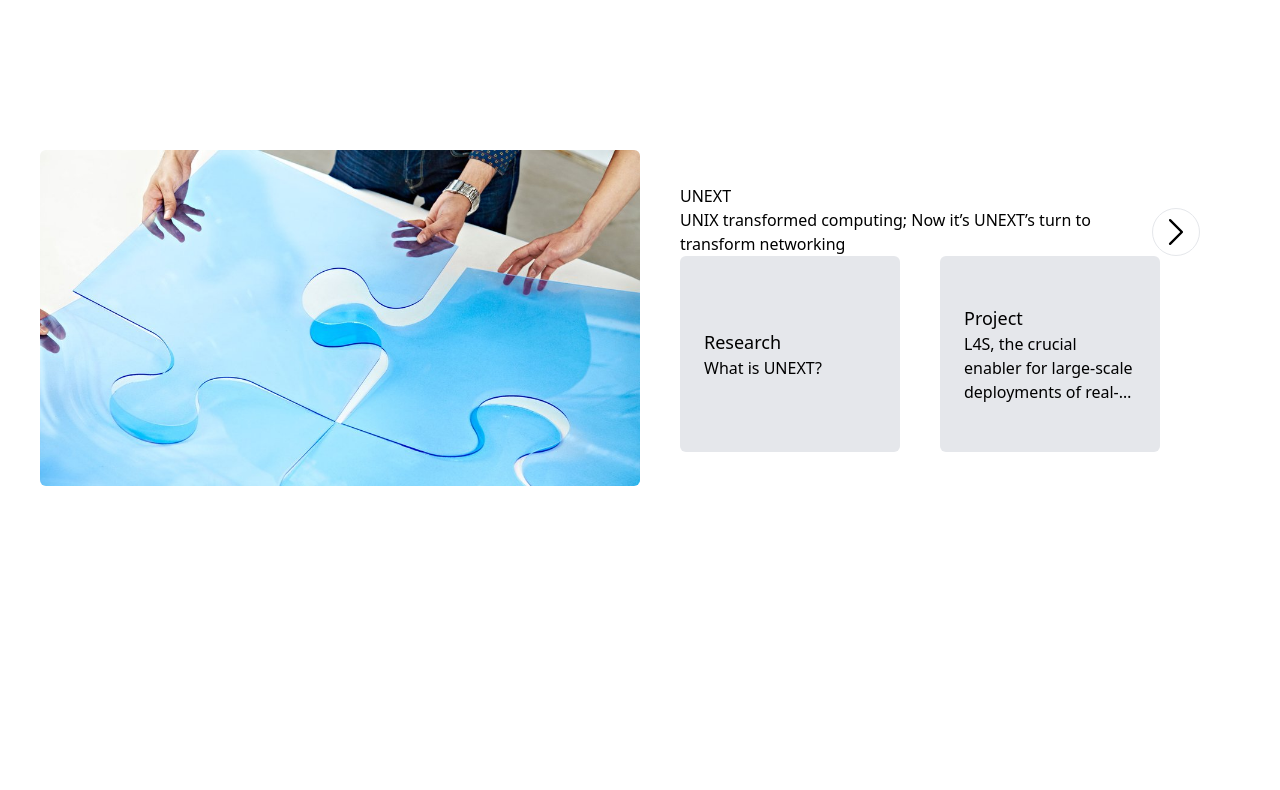
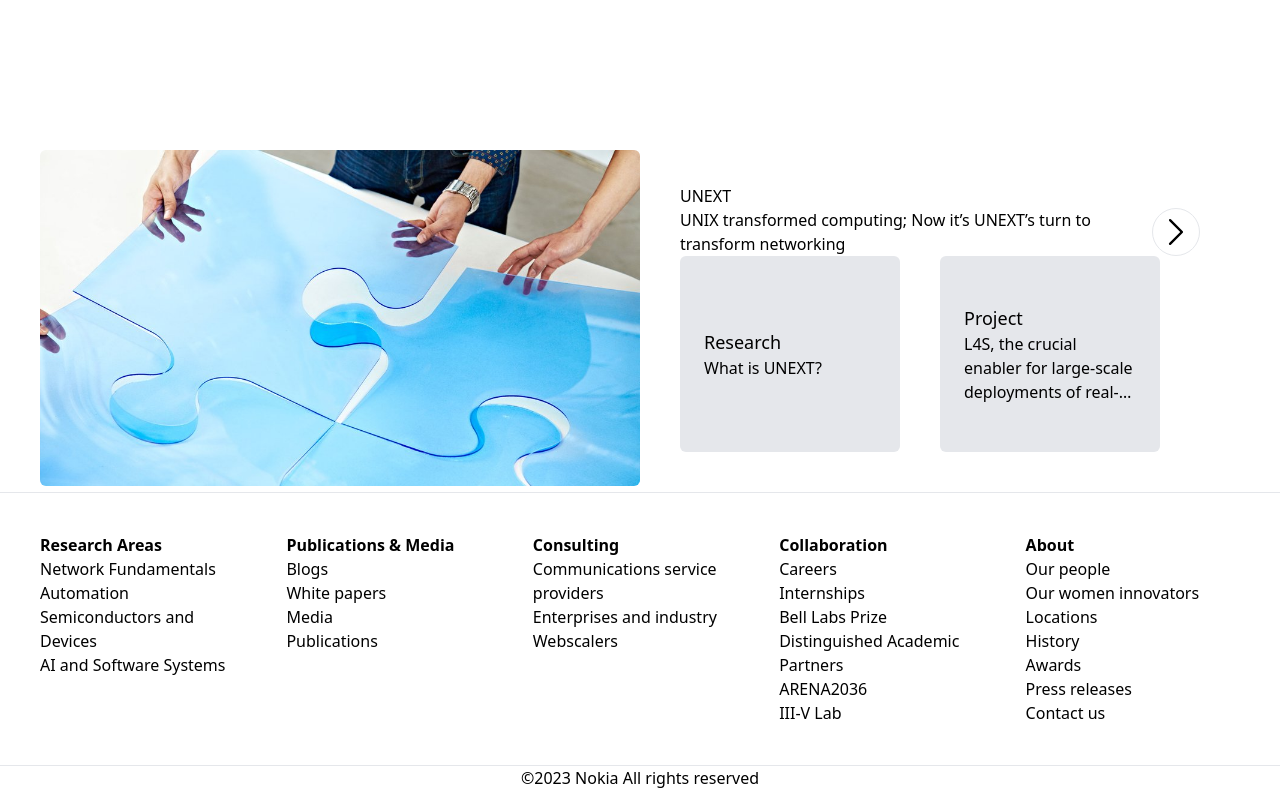
Before and after one commit to stefan-ysh/t-lab, a Nuxt app: page / in a window 1280 px wide. Shown: the part 2590-3380 px from the top of the page. Before the commit the page ends 3082 px from the top, so only its background shows below. Built offline with nearby package versions, Linux system fonts and the light colour scheme.

Commit message:
Update default.vue

```diff
--- a/layouts/default.vue
+++ b/layouts/default.vue
@@ -14,7 +14,120 @@
     </ul>
   </div>
   <slot />
-</template>
+  <div class="footer-container w-full md:w-[inherit]" data-v-a9ab81e2="">
+    <div class="lg:block hidden w-full border-t-[1px] border-grey-800" data-v-a9ab81e2=""></div>
+    <nav class="md:grid hidden grid-cols-5 w-full gap-x-8 p-10" data-v-a9ab81e2="">
+      <div class="flex flex-col gap-y-content-sm justify-start items-start" data-v-a9ab81e2=""><a
+          href="/research-innovation/" class="flex justify-center text-text-primary footer-hover-active"
+          data-v-a9ab81e2="">
+          <p class="caption-sm font-bold" data-v-a9ab81e2="">Research Areas</p>
+        </a>
+        <div class="flex flex-col gap-y-content-xs justify-start items-start" data-v-a9ab81e2=""><a
+            href="/research-innovation/network-fundamentals/"
+            class="flex justify-center text-grey-800 footer-hover-active" data-v-a9ab81e2="">
+            <p class="caption-sm font-normal" data-v-a9ab81e2="">Network Fundamentals</p>
+          </a><a href="/research-innovation/automation/" class="flex justify-center text-grey-800 footer-hover-active"
+            data-v-a9ab81e2="">
+            <p class="caption-sm font-normal" data-v-a9ab81e2="">Automation</p>
+          </a><a href="/research-innovation/semiconductors-devices/"
+            class="flex justify-center text-grey-800 footer-hover-active" data-v-a9ab81e2="">
+            <p class="caption-sm font-normal" data-v-a9ab81e2="">Semiconductors and Devices</p>
+          </a><a href="/research-innovation/ai-software-systems/"
+            class="flex justify-center text-grey-800 footer-hover-active" data-v-a9ab81e2="">
+            <p class="caption-sm font-normal" data-v-a9ab81e2="">AI and Software Systems</p>
+          </a></div>
+      </div>
+      <div class="flex flex-col gap-y-content-sm justify-start items-start" data-v-a9ab81e2=""><a href="/institute/"
+          class="flex justify-center text-text-primary footer-hover-active" data-v-a9ab81e2="">
+          <p class="caption-sm font-bold" data-v-a9ab81e2="">Publications &amp; Media</p>
+        </a>
+        <div class="flex flex-col gap-y-content-xs justify-start items-start" data-v-a9ab81e2=""><a
+            href="/institute/blog/" class="flex justify-center text-grey-800 footer-hover-active" data-v-a9ab81e2="">
+            <p class="caption-sm font-normal" data-v-a9ab81e2="">Blogs</p>
+          </a><a href="/institute/white-papers/" class="flex justify-center text-grey-800 footer-hover-active"
+            data-v-a9ab81e2="">
+            <p class="caption-sm font-normal" data-v-a9ab81e2="">White papers</p>
+          </a><a href="/institute/media/" class="flex justify-center text-grey-800 footer-hover-active"
+            data-v-a9ab81e2="">
+            <p class="caption-sm font-normal" data-v-a9ab81e2="">Media</p>
+          </a><a href="/institute/publications/" class="flex justify-center text-grey-800 footer-hover-active"
+            data-v-a9ab81e2="">
+            <p class="caption-sm font-normal" data-v-a9ab81e2="">Publications</p>
+          </a></div>
+      </div>
+      <div class="flex flex-col gap-y-content-sm justify-start items-start" data-v-a9ab81e2=""><a
+          href="/bell-labs-consulting/" class="flex justify-center text-text-primary footer-hover-active"
+          data-v-a9ab81e2="">
+          <p class="caption-sm font-bold" data-v-a9ab81e2="">Consulting</p>
+        </a>
+        <div class="flex flex-col gap-y-content-xs justify-start items-start" data-v-a9ab81e2=""><a
+            href="/bell-labs-consulting/communications-service-providers/"
+            class="flex justify-center text-grey-800 footer-hover-active" data-v-a9ab81e2="">
+            <p class="caption-sm font-normal" data-v-a9ab81e2="">Communications service providers</p>
+          </a><a href="/bell-labs-consulting/enterprises-and-industry-players/"
+            class="flex justify-center text-grey-800 footer-hover-active" data-v-a9ab81e2="">
+            <p class="caption-sm font-normal" data-v-a9ab81e2="">Enterprises and industry</p>
+          </a><a href="/bell-labs-consulting/webscalers/" class="flex justify-center text-grey-800 footer-hover-active"
+            data-v-a9ab81e2="">
+            <p class="caption-sm font-normal" data-v-a9ab81e2="">Webscalers</p>
+          </a></div>
+      </div>
+      <div class="flex flex-col gap-y-content-sm justify-start items-start" data-v-a9ab81e2=""><a
+          href="/collaboration-opportunities/" class="flex justify-center text-text-primary footer-hover-active"
+          data-v-a9ab81e2="">
+          <p class="caption-sm font-bold" data-v-a9ab81e2="">Collaboration</p>
+        </a>
+        <div class="flex flex-col gap-y-content-xs justify-start items-start" data-v-a9ab81e2=""><a
+            href="/collaboration-opportunities/careers/" class="flex justify-center text-grey-800 footer-hover-active"
+            data-v-a9ab81e2="">
+            <p class="caption-sm font-normal" data-v-a9ab81e2="">Careers</p>
+          </a><a href="/collaboration-opportunities/internships/"
+            class="flex justify-center text-grey-800 footer-hover-active" data-v-a9ab81e2="">
+            <p class="caption-sm font-normal" data-v-a9ab81e2="">Internships</p>
+          </a><a href="/collaboration-opportunities/prize/" class="flex justify-center text-grey-800 footer-hover-active"
+            data-v-a9ab81e2="">
+            <p class="caption-sm font-normal" data-v-a9ab81e2="">Bell Labs Prize</p>
+          </a><a href="/collaboration-opportunities/d-a-p/" class="flex justify-center text-grey-800 footer-hover-active"
+            data-v-a9ab81e2="">
+            <p class="caption-sm font-normal" data-v-a9ab81e2="">Distinguished Academic Partners</p>
+          </a><a href="/collaboration-opportunities/arena2036/"
+            class="flex justify-center text-grey-800 footer-hover-active" data-v-a9ab81e2="">
+            <p class="caption-sm font-normal" data-v-a9ab81e2="">ARENA2036</p>
+          </a><a href="/collaboration-opportunities/iii-v-lab/"
+            class="flex justify-center text-grey-800 footer-hover-active" data-v-a9ab81e2="">
+            <p class="caption-sm font-normal" data-v-a9ab81e2="">III-V Lab</p>
+          </a></div>
+      </div>
+      <div class="flex flex-col gap-y-content-sm justify-start items-start" data-v-a9ab81e2=""><a href="/about/"
+          class="flex justify-center text-text-primary footer-hover-active" data-v-a9ab81e2="">
+          <p class="caption-sm font-bold" data-v-a9ab81e2="">About</p>
+        </a>
+        <div class="flex flex-col gap-y-content-xs justify-start items-start" data-v-a9ab81e2=""><a
+            href="/about/researcher-profiles/" class="flex justify-center text-grey-800 footer-hover-active"
+            data-v-a9ab81e2="">
+            <p class="caption-sm font-normal" data-v-a9ab81e2="">Our people</p>
+          </a><a href="/about/the-women-driving-nokia-research-innovation/"
+            class="flex justify-center text-grey-800 footer-hover-active" data-v-a9ab81e2="">
+            <p class="caption-sm font-normal" data-v-a9ab81e2="">Our women innovators</p>
+          </a><a href="/about/locations/" class="flex justify-center text-grey-800 footer-hover-active"
+            data-v-a9ab81e2="">
+            <p class="caption-sm font-normal" data-v-a9ab81e2="">Locations</p>
+        </a><a href="/about/history/" class="flex justify-center text-grey-800 footer-hover-active" data-v-a9ab81e2="">
+          <p class="caption-sm font-normal" data-v-a9ab81e2="">History</p>
+        </a><a href="/about/awards/" class="flex justify-center text-grey-800 footer-hover-active" data-v-a9ab81e2="">
+          <p class="caption-sm font-normal" data-v-a9ab81e2="">Awards</p>
+        </a><a href="/about/press-releases/" class="flex justify-center text-grey-800 footer-hover-active"
+          data-v-a9ab81e2="">
+          <p class="caption-sm font-normal" data-v-a9ab81e2="">Press releases</p>
+        </a><a href="/about/contact/" class="flex justify-center text-grey-800 footer-hover-active" data-v-a9ab81e2="">
+          <p class="caption-sm font-normal" data-v-a9ab81e2="">Contact us</p>
+        </a></div>
+    </div>
+  </nav>
+  <div class="w-full border-t-[1px] border-grey-800" data-v-a9ab81e2=""></div>
+
+    <div class="w-full text-center" data-v-a9ab81e2=""> ©2023 Nokia All rights reserved </div>
+</div></template>
 <script setup>
 const cl = (event) => {
   // 获取当前
@@ -131,8 +244,7 @@ const leave = () => {
   curMenu.value = ''
 }
 </script>
-<style>
-ul li a {
+<style>ul li a {
   font-family: arial;
   color: #000000;
   text-decoration: none;
@@ -160,5 +272,4 @@ ul li a::after {
 ul a:hover::after {
   transform-origin: bottom left;
   transform: scaleX(1);
-}
-</style>
+}</style>
```
